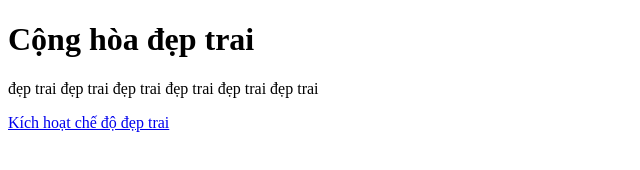
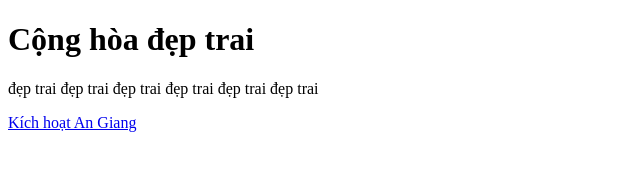
Before and after one commit to chonrisu/deptraivn.github.io, a plain HTML site: page index.html in a window 1280 px wide. Shown: the full height of the page, 0-640 px from the left. Drawn offline with Linux system fonts and the light colour scheme.

Commit message:
Update index.html

```diff
--- a/index.html
+++ b/index.html
@@ -7,4 +7,4 @@
 
 <h1>Cộng hòa đẹp trai</h1>
 <p>đẹp trai đẹp trai đẹp trai đẹp trai đẹp trai đẹp trai</p>
-<a href="document.pdf" download>Kích hoạt chế độ đẹp trai</a>
+<a href="img/angiang.jpg" download>Kích hoạt An Giang</a>
```
